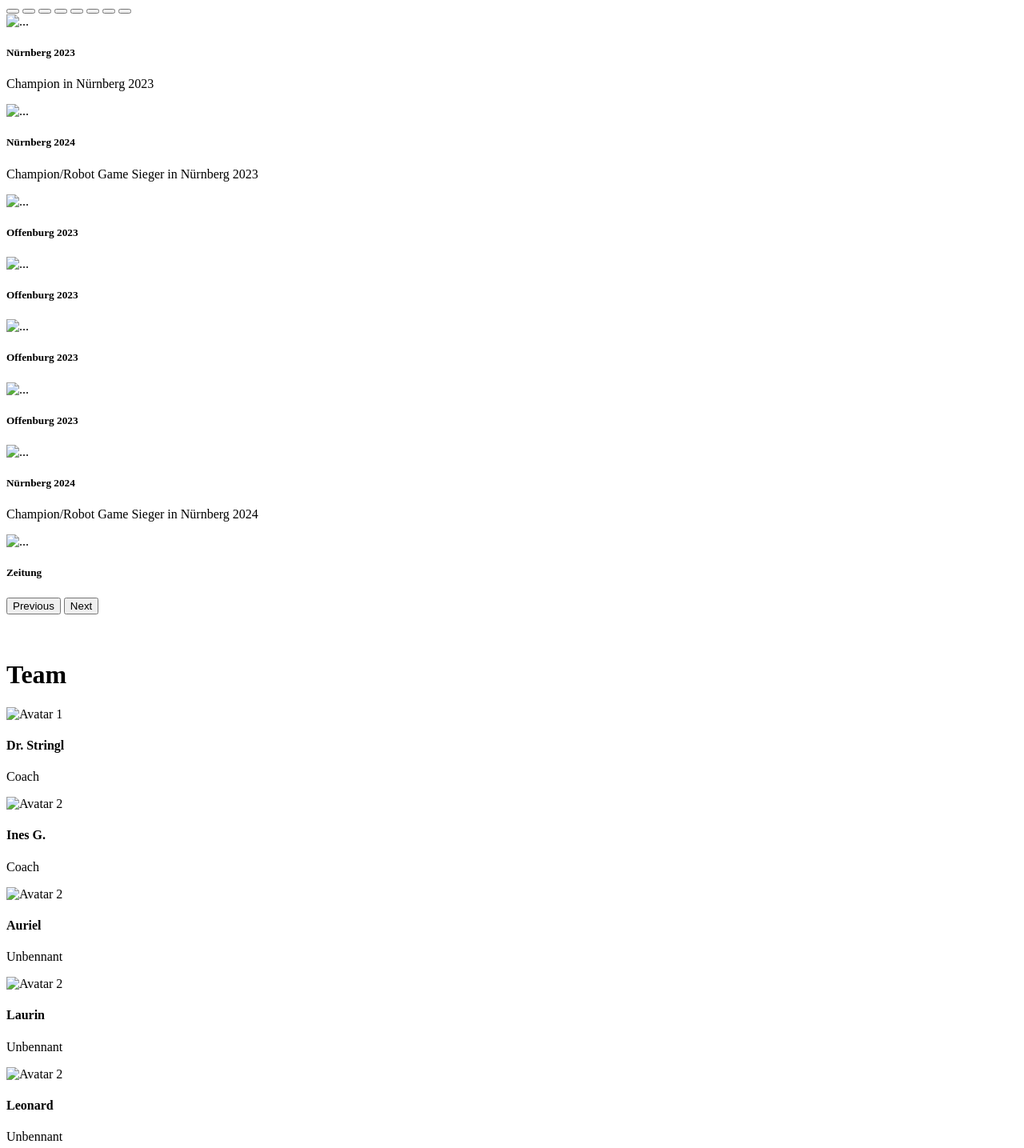
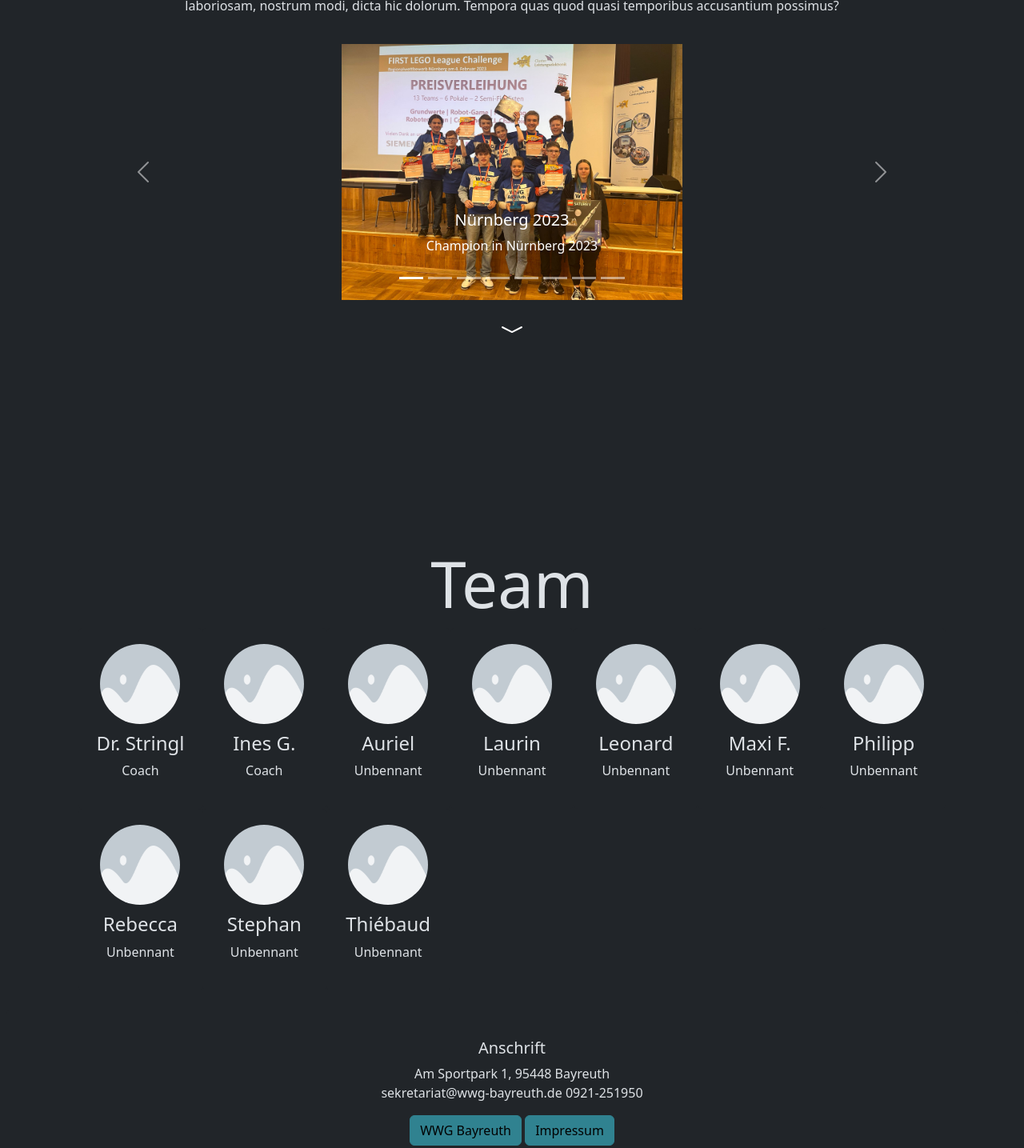
Before and after one commit to ThiebaudReimann/LEGOminati, a website: page de/index.html in a window 1280 px wide. Shown: the part 264-1699 px from the top of the page at 80% size. Drawn offline with nearby package versions, Linux system fonts and the light colour scheme; files that its build step writes are made by us from their sources; the site is published under a folder, as on GitHub Pages, so addresses that start at the root find nothing; a web font is replaced by a local one.

Commit message:
pfade korrigieren

```diff
--- a/de/index.html
+++ b/de/index.html
@@ -6,19 +6,19 @@
     <meta name="viewport" content="width=device-width, initial-scale=1.0">
     <title>LEGOminati</title>
 
-    <link href="/LEGOminati/css/colors.min.css" rel="stylesheet">
+    <link href="../css/colors.min.css" rel="stylesheet">
     <link rel="prefetch">
-    <link rel="stylesheet" href="/LEGOminati/css/heading.css">
-    <link rel="stylesheet" href="/LEGOminati/css/fonts.css">
-    <link rel="stylesheet" href="/LEGOminati/css/team-grid.css">
-    <link rel="stylesheet" href="/LEGOminati/css/colors.scss">
+    <link rel="stylesheet" href="../css/heading.css">
+    <link rel="stylesheet" href="../css/fonts.css">
+    <link rel="stylesheet" href="../css/team-grid.css">
+    <link rel="stylesheet" href="../css/colors.scss">
 </head>
 
 <body>
     <nav class="navbar navbar-expand-lg navbar-dark bg-body-tertiary sticky-top">
         <div class="container-fluid">
             <a class="navbar-brand d-flex align-items-center" href="#">
-                <img src="/assets/img/logos/LEGOminati-Logo.png" alt="Logo" width="40"
+                <img src="../assets/img/logos/LEGOminati-Logo.png" alt="Logo" width="40"
                     class="d-inline-block align-text-top">
                 <span> LEGOminati <span class="badge bg-secondary">Beta</span></span>
             </a>
@@ -81,45 +81,45 @@
                     </div>
                     <div class="carousel-inner">
                         <div class="carousel-item active">
-                            <img src="/assets/img/carousel/Nürnberg-2023.jpg" class="d-block w-100" alt="...">
+                            <img src="../assets/img/carousel/Nürnberg-2023.jpg" class="d-block w-100" alt="...">
                             <div class="carousel-caption d-none d-md-block">
                                 <h5>Nürnberg 2023</h5>
                                 <p>Champion in Nürnberg 2023</p>
                             </div>
                         </div>
                         <div class="carousel-item">
-                            <img src="/assets/img/carousel/Nürnberg-2024-am-Tisch.jpg" class="d-block w-100" alt="...">
+                            <img src="../assets/img/carousel/Nürnberg-2024-am-Tisch.jpg" class="d-block w-100" alt="...">
                             <div class="carousel-caption d-none d-md-block">
                                 <h5>Nürnberg 2024</h5>
                                 <p>Champion/Robot Game Sieger in Nürnberg 2023</p>
                             </div>
                         </div>
                         <div class="carousel-item">
-                            <img src="/assets/img/carousel/Offenburg-1.jpg" class="d-block w-100" alt="...">
+                            <img src="../assets/img/carousel/Offenburg-1.jpg" class="d-block w-100" alt="...">
                             <div class="carousel-caption d-none d-md-block">
                                 <h5>Offenburg 2023</h5>
                             </div>
                         </div>
                         <div class="carousel-item">
-                            <img src="/assets/img/carousel/Offenburg-2.jpg" class="d-block w-100" alt="...">
+                            <img src="../assets/img/carousel/Offenburg-2.jpg" class="d-block w-100" alt="...">
                             <div class="carousel-caption d-none d-md-block">
                                 <h5>Offenburg 2023</h5>
                             </div>
                         </div>
                         <div class="carousel-item">
-                            <img src="/assets/img/carousel/Offenburg-3.jpg" class="d-block w-100" alt="...">
+                            <img src="../assets/img/carousel/Offenburg-3.jpg" class="d-block w-100" alt="...">
                             <div class="carousel-caption d-none d-md-block">
                                 <h5>Offenburg 2023</h5>
                             </div>
                         </div>
                         <div class="carousel-item">
-                            <img src="/assets/img/carousel/Offenburg-Roboter.jpg" class="d-block w-100" alt="...">
+                            <img src="../assets/img/carousel/Offenburg-Roboter.jpg" class="d-block w-100" alt="...">
                             <div class="carousel-caption d-none d-md-block">
                                 <h5>Offenburg 2023</h5>
                             </div>
                         </div>
                         <div class="carousel-item">
-                            <img src="/assets/img/carousel/Team-Bild-Nürnber-2024-Champion.jpg" class="d-block w-100"
+                            <img src="../assets/img/carousel/Team-Bild-Nürnber-2024-Champion.jpg" class="d-block w-100"
                                 alt="...">
                             <div class="carousel-caption d-none d-md-block">
                                 <h5>Nürnberg 2024</h5>
@@ -127,7 +127,7 @@
                             </div>
                         </div>
                         <div class="carousel-item">
-                            <img src="/assets/img/carousel/Zeitung.jpg" class="d-block w-100" alt="...">
+                            <img src="../assets/img/carousel/Zeitung.jpg" class="d-block w-100" alt="...">
                             <div class="carousel-caption d-none d-md-block">
                                 <h5>Zeitung</h5>
                             </div>
@@ -157,52 +157,52 @@
                 <h1 class="primary-heading" id="team">Team</h1>
                 <div class="grid-container">
                     <div class="card">
-                        <img src="/assets/img/avatars/default.webp" alt="Avatar 1">
+                        <img src="../assets/img/avatars/default.webp" alt="Avatar 1">
                         <h4>Dr. Stringl</h4>
                         <p>Coach</p>
                     </div>
                     <div class="card">
-                        <img src="/assets/img/avatars/default.webp" alt="Avatar 2">
+                        <img src="../assets/img/avatars/default.webp" alt="Avatar 2">
                         <h4>Ines G.</h4>
                         <p>Coach</p>
                     </div>
                     <div class="card">
-                        <img src="/assets/img/avatars/default.webp" alt="Avatar 2">
+                        <img src="../assets/img/avatars/default.webp" alt="Avatar 2">
                         <h4>Auriel</h4>
                         <p>Unbennant</p>
                     </div>
                     <div class="card">
-                        <img src="/assets/img/avatars/default.webp" alt="Avatar 2">
+                        <img src="../assets/img/avatars/default.webp" alt="Avatar 2">
                         <h4>Laurin</h4>
                         <p>Unbennant</p>
                     </div>
                     <div class="card">
-                        <img src="/assets/img/avatars/default.webp" alt="Avatar 2">
+                        <img src="../assets/img/avatars/default.webp" alt="Avatar 2">
                         <h4>Leonard</h4>
                         <p>Unbennant</p>
                     </div>
                     <div class="card">
-                        <img src="/assets/img/avatars/default.webp" alt="Avatar 2">
+                        <img src="../assets/img/avatars/default.webp" alt="Avatar 2">
                         <h4>Maxi F.</h4>
                         <p>Unbennant</p>
                     </div>
                     <div class="card">
-                        <img src="/assets/img/avatars/default.webp" alt="Avatar 2">
+                        <img src="../assets/img/avatars/default.webp" alt="Avatar 2">
                         <h4>Philipp</h4>
                         <p>Unbennant</p>
                     </div>
                     <div class="card">
-                        <img src="/assets/img/avatars/default.webp" alt="Avatar 2">
+                        <img src="../assets/img/avatars/default.webp" alt="Avatar 2">
                         <h4>Rebecca</h4>
                         <p>Unbennant</p>
                     </div>
                     <div class="card">
-                        <img src="/assets/img/avatars/default.webp" alt="Avatar 2">
+                        <img src="../assets/img/avatars/default.webp" alt="Avatar 2">
                         <h4>Stephan</h4>
                         <p>Unbennant</p>
                     </div>
                     <div class="card">
-                        <img src="/assets/img/avatars/default.webp" alt="Avatar 2">
+                        <img src="../assets/img/avatars/default.webp" alt="Avatar 2">
                         <h4>Thiébaud</h4>
                         <p>Unbennant</p>
                     </div>
```
